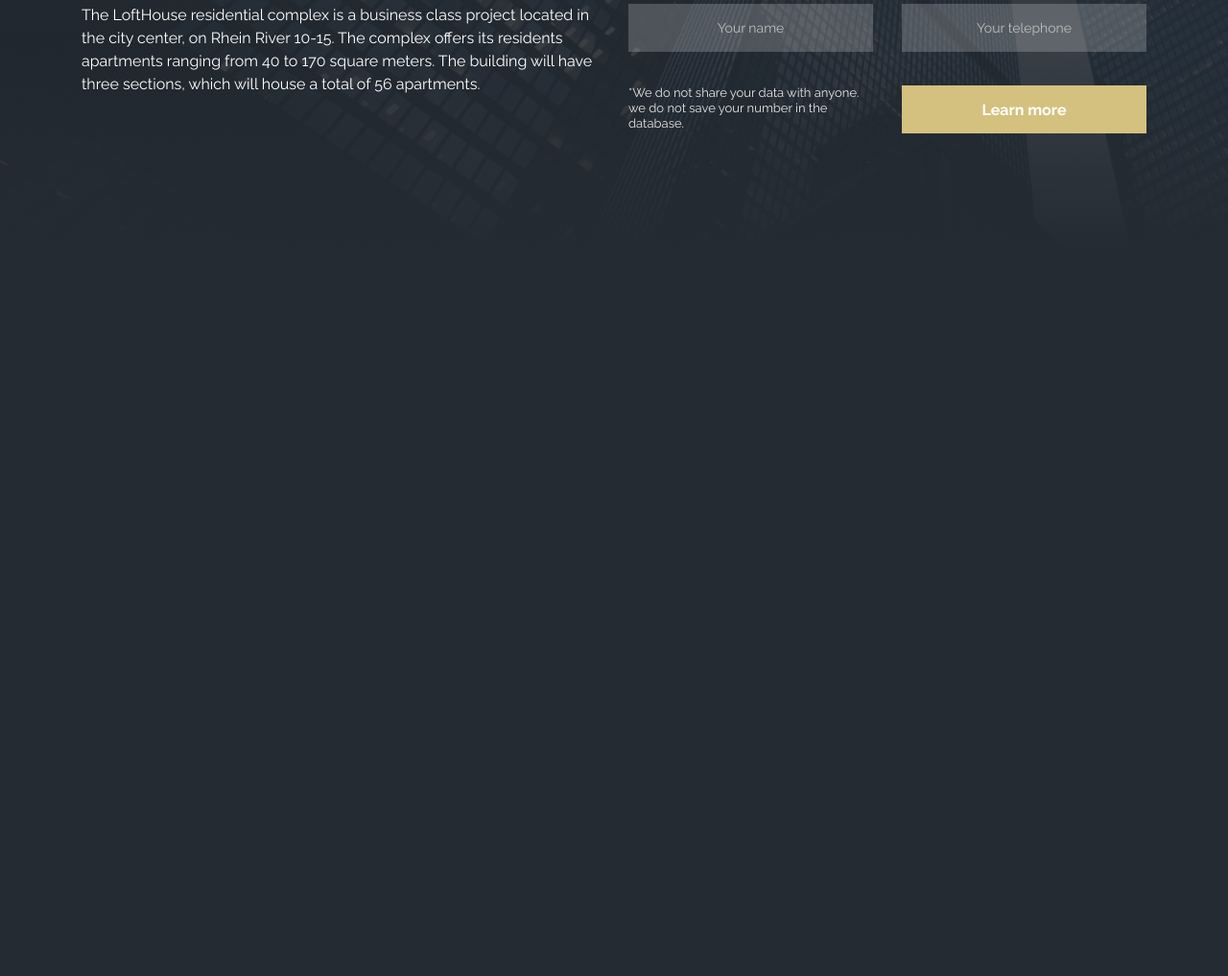
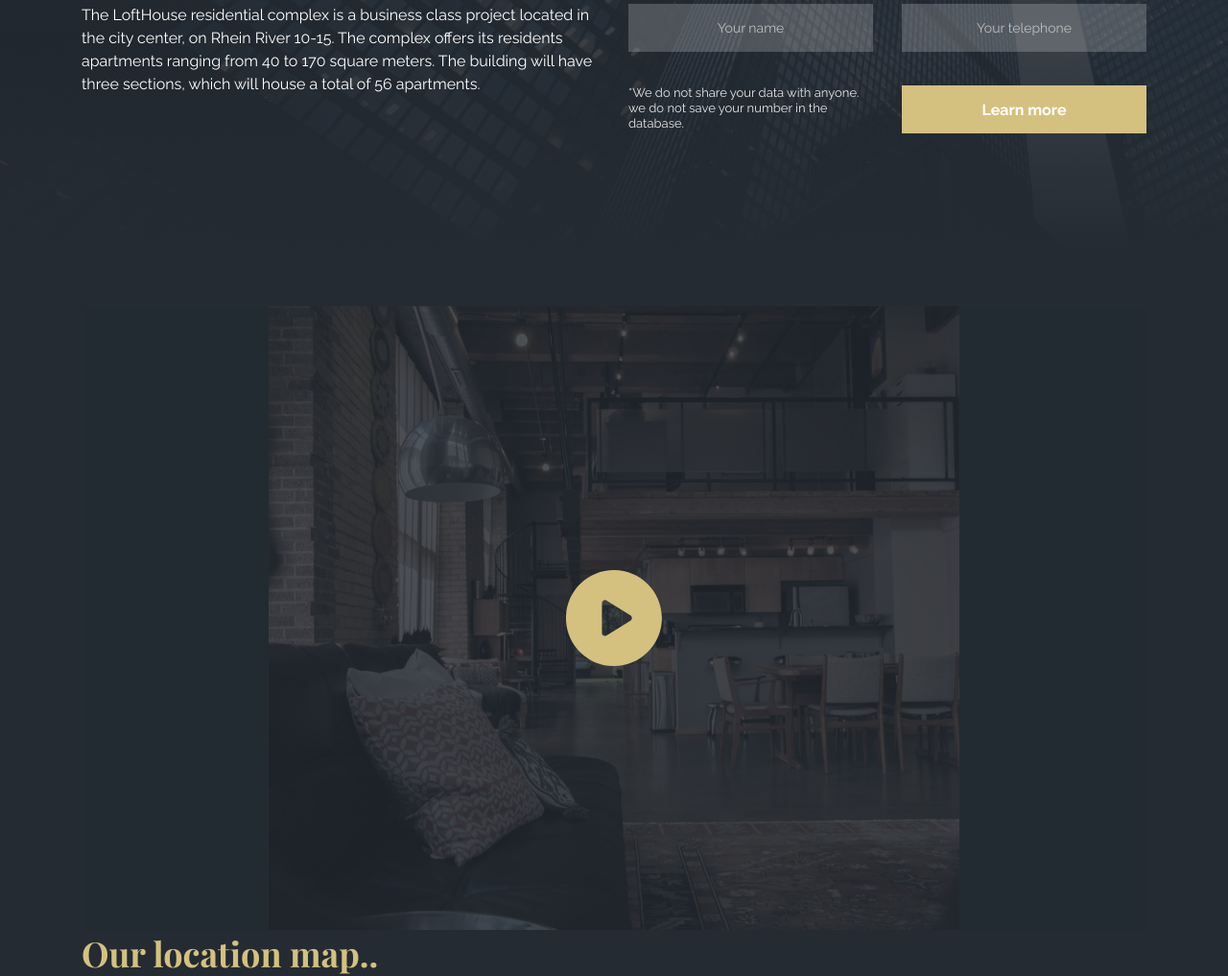
Before and after one commit to vika-eduardovna/loft_house_layout, a plain HTML site: page index.html in a window 1280 px wide. Shown: the part 2314-3331 px from the top of the page at 96% size. Before the commit the page ends 2633 px from the top, so only its background shows below. Drawn offline with nearby package versions, Linux system fonts and the light colour scheme.

Commit message:
video link section added

```diff
--- a/index.html
+++ b/index.html
@@ -148,6 +148,30 @@
                 </div>
             </div>
         </section>
+
+        <section class="video">
+            <div class="container">
+                <a href="https://youtu.be/hs3Xss1Kqsc?si=IEroECfbViSLfPkR" class="video_link">
+                    <img src="./img/icons/video.svg" alt="video_play" class="video__icon">
+                    <img src="./img/video_bg.jpg" alt="video_image" class="video_img">
+                </a>
+            </div>
+        </section>
+
+        <section class="section_map">
+            <div class="container">
+                <div class="section-map_title">
+                    <h2 class="title-2">
+                        Our location map..
+                    </h2>
+                </div>
+                <div class="section-map_map">
+                    <div class="map" id="map">
+
+                    </div>
+                </div>
+            </div>
+        </section>
     </main>
 </body>
 
--- /dev/null
+++ b/scss/blocks/_section-map.scss
@@ -0,0 +1,7 @@
+.section_map {}
+
+.section-map_title {}
+
+.section-map_map {}
+
+.map {}
--- /dev/null
+++ b/scss/blocks/_video.scss
@@ -0,0 +1,40 @@
+.video {}
+
+.video_link {
+    position: relative;
+    display: flex;
+    justify-content: center;
+
+
+    &::before {
+        content: "";
+        position: absolute;
+        left: 0;
+        top: 0;
+        width: 100%;
+        height: 100%;
+        background-color: rgba(36, 43, 51, 0.80);
+        transition: background-color 0.2s ease-in;
+    }
+
+    &:hover::before {
+        background-color: rgba(36, 43, 51, 0.7);
+    }
+}
+
+.video__icon {
+    position: absolute;
+    left: 50%;
+    top: 50%;
+    transform: translate(-50%, -50%);
+    transition: all 0.2s ease-in;
+}
+
+.video_link:hover .video__icon {
+    transform: translate(-50%, -50%) scale(1.2);
+    filter: saturate(1.3);
+}
+
+.video_img {
+
+}
--- a/scss/main.scss
+++ b/scss/main.scss
@@ -12,3 +12,5 @@
 @import './blocks/card';
 @import './blocks/cta';
 @import './blocks/form';
+@import './blocks/video';
+@import './blocks/section-map'
```
Also changed, not shown: css/main.css, img/icons/video.svg (added), img/video_bg.jpg (added), 1 other file.
